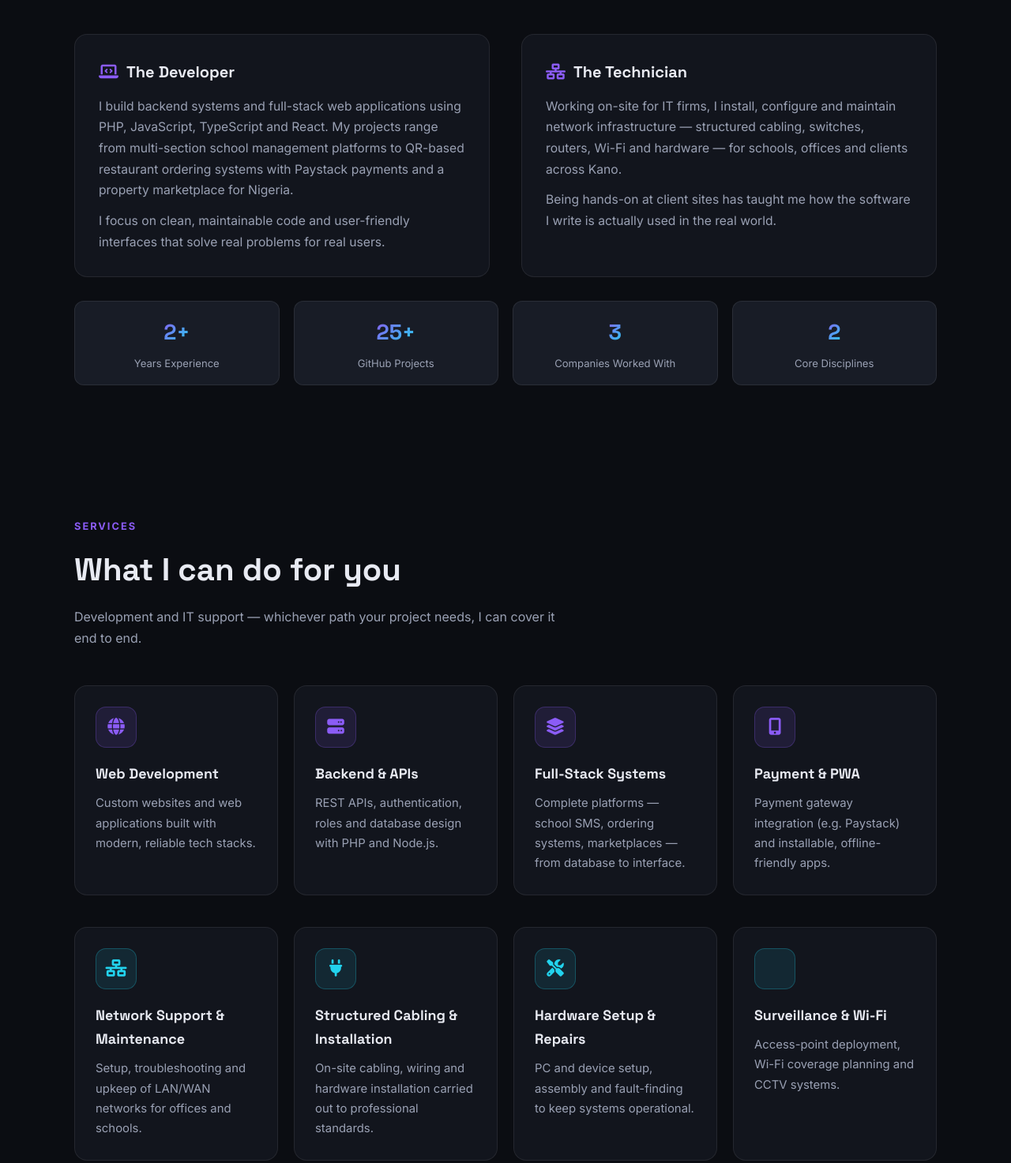
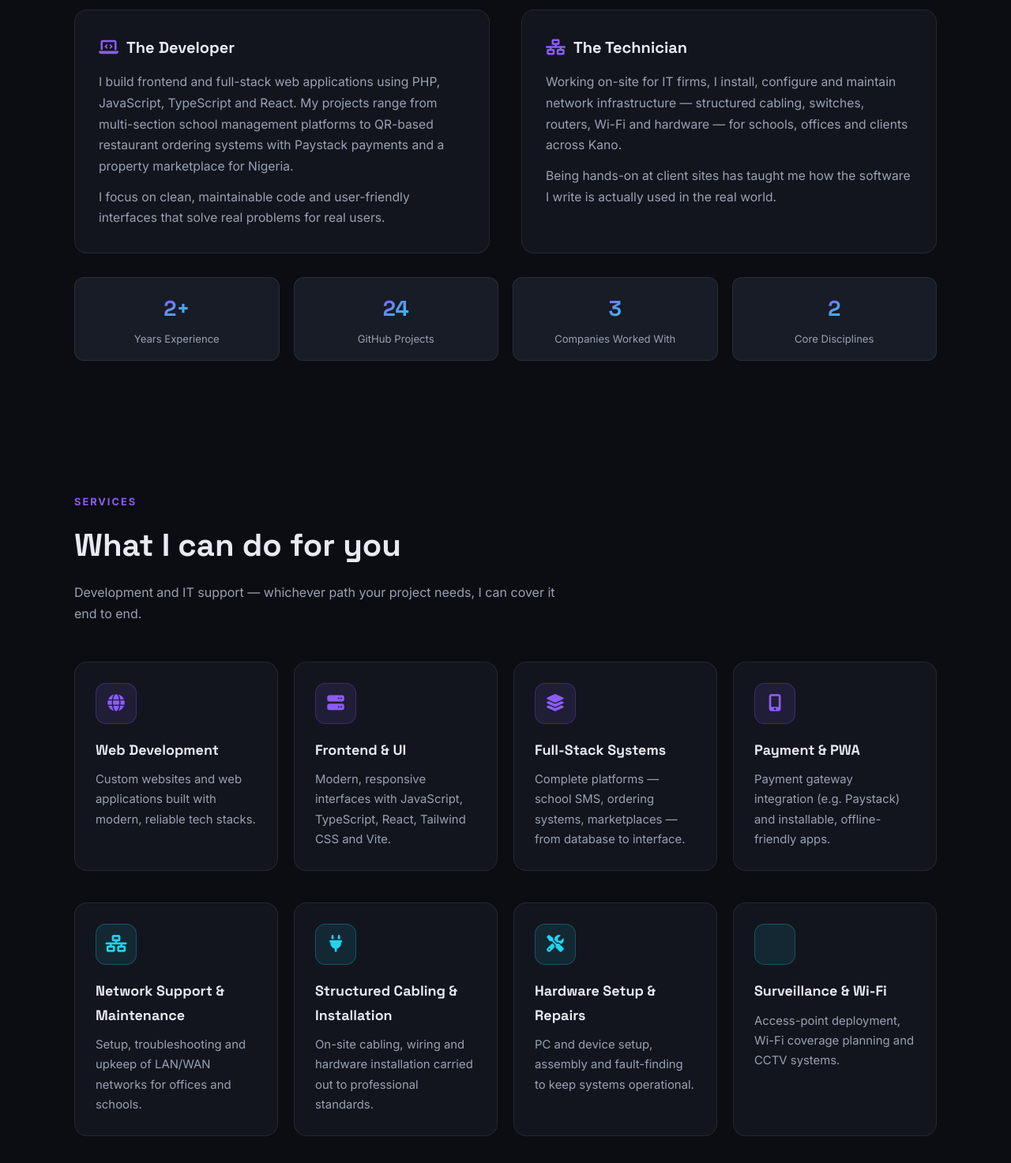
Before and after one commit to Dankwarai/my-portfolio, a plain HTML site: page index.html in a window 1280 px wide. Shown: the part 985-2458 px from the top of the page at 79% size. Drawn offline with Linux system fonts and the light colour scheme.

Commit message:
Fix: frontend developer, correct project count, accurate descriptions

```diff
--- a/index.html
+++ b/index.html
@@ -4,7 +4,7 @@
     <meta charset="UTF-8">
     <meta name="viewport" content="width=device-width, initial-scale=1.0">
     <title>Abubakar Muhammad Haruna — Developer & Network Support Technician</title>
-    <meta name="description" content="Portfolio of Abubakar Muhammad Haruna — Backend / Full-Stack Developer and Network Support Technician based in Kano, Nigeria. Open to remote work.">
+    <meta name="description" content="Portfolio of Abubakar Muhammad Haruna — Frontend Developer and Network Support Technician based in Kano, Nigeria. Open to remote work.">
     <link rel="preconnect" href="https://fonts.googleapis.com">
     <link rel="preconnect" href="https://fonts.gstatic.com" crossorigin>
     <link href="https://fonts.googleapis.com/css2?family=Inter:wght@400;500;600;700&family=Space+Grotesk:wght@500;600;700&display=swap" rel="stylesheet">
@@ -602,7 +602,7 @@
                 <span class="kicker"><span class="dot"></span> Available for remote work</span>
                 <h1>Abubakar Muhammad Haruna</h1>
                 <div class="roles">
-                    <i class="fas fa-code"></i> Backend / Full-Stack Developer &middot; <i class="fas fa-network-wired"></i> Network Support Technician
+                    <i class="fas fa-code"></i> Frontend Developer &middot; <i class="fas fa-network-wired"></i> Network Support Technician
                 </div>
                 <p class="hero-location"><i class="fas fa-map-marker-alt"></i> Kano, Nigeria &middot; Looking for remote opportunities worldwide</p>
                 <div class="hero-actions">
@@ -637,7 +637,7 @@
             <div class="about-grid">
                 <div class="about-card">
                     <h3><i class="fas fa-laptop-code"></i> The Developer</h3>
-                    <p>I build backend systems and full-stack web applications using PHP, JavaScript, TypeScript and React. My projects range from multi-section school management platforms to QR-based restaurant ordering systems with Paystack payments and a property marketplace for Nigeria.</p>
+                    <p>I build frontend and full-stack web applications using PHP, JavaScript, TypeScript and React. My projects range from multi-section school management platforms to QR-based restaurant ordering systems with Paystack payments and a property marketplace for Nigeria.</p>
                     <p style="margin-top:12px;">I focus on clean, maintainable code and user-friendly interfaces that solve real problems for real users.</p>
                 </div>
                 <div class="about-card">
@@ -648,7 +648,7 @@
             </div>
             <div class="stat-row" style="margin-top: 30px;">
                 <div class="stat"><b>2+</b><span>Years Experience</span></div>
-                <div class="stat"><b>25+</b><span>GitHub Projects</span></div>
+                <div class="stat"><b>24</b><span>GitHub Projects</span></div>
                 <div class="stat"><b>3</b><span>Companies Worked With</span></div>
                 <div class="stat"><b>2</b><span>Core Disciplines</span></div>
             </div>
@@ -671,8 +671,8 @@
                 </div>
                 <div class="card">
                     <div class="icon"><i class="fas fa-server"></i></div>
-                    <h3>Backend &amp; APIs</h3>
-                    <p>REST APIs, authentication, roles and database design with PHP and Node.js.</p>
+                    <h3>Frontend &amp; UI</h3>
+                    <p>Modern, responsive interfaces with JavaScript, TypeScript, React, Tailwind CSS and Vite.</p>
                 </div>
                 <div class="card">
                     <div class="icon"><i class="fas fa-layer-group"></i></div>
@@ -788,7 +788,7 @@
                 </div>
             </div>
             <div style="text-align:center; margin-top: 34px;">
-                <a href="https://github.com/Dankwarai?tab=repositories" target="_blank" rel="noopener" class="btn"><i class="fab fa-github"></i> View all 25+ projects on GitHub</a>
+                <a href="https://github.com/Dankwarai?tab=repositories" target="_blank" rel="noopener" class="btn"><i class="fab fa-github"></i> View all projects on GitHub</a>
             </div>
         </div>
     </section>
```
